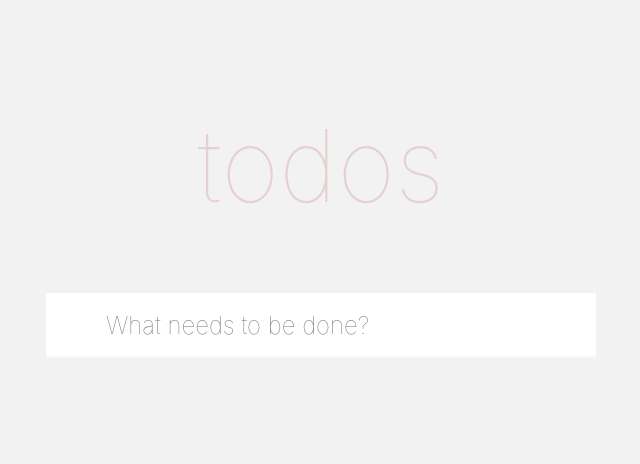
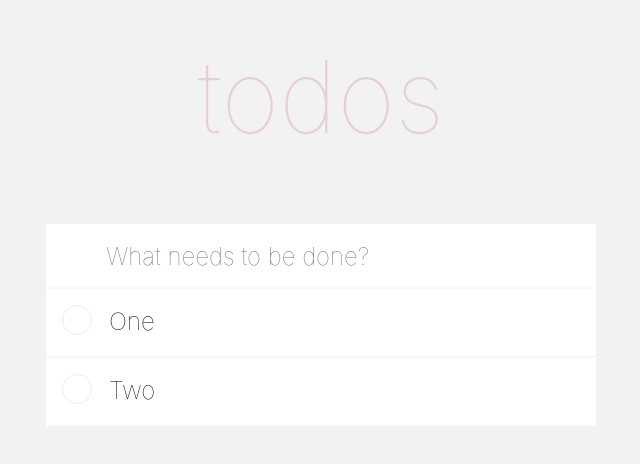
Before and after one commit to MuhTimur/modica, a React (Create React App) app: page / in a window 1280 px wide. Shown: the part 202-666 px from the top of the page, without its empty margins (319-959 px from the left). Built offline with nearby package versions, Linux system fonts and the light colour scheme.

Commit message:
Add ability to create new items

```diff
--- a/src/components/App/App.tsx
+++ b/src/components/App/App.tsx
@@ -1,13 +1,35 @@
+import { useDispatch } from "react-redux";
+import { useSelector } from "react-redux";
+
+import { addTodoItem } from "../../store/actionCreators";
 import Input from "../Input/Input";
+import TodoItem from "../TodoItem/TodoItem";
 import styles from "./styles/App.module.scss";
 
 function App() {
+  const dispatch = useDispatch();
+
+  const onItemAdd = (text: string) => {
+    dispatch(
+      addTodoItem({
+        text,
+      })
+    );
+  };
+
+  const items: readonly ITodoItem[] = useSelector(
+    (state: TodoState) => state.items
+  );
+
   return (
     <div className={styles.app}>
       <header className={styles.appHeader}>
         <h1 className={styles.appHeader}>todos</h1>
       </header>
-      <Input onSubmit={(value: string) => console.log(value)} />
+      <Input onSubmit={(value: string) => onItemAdd(value)} />
+      {items.map((item: ITodoItem) => (
+        <TodoItem key={item.id} item={item} />
+      ))}
     </div>
   );
 }
--- a/src/store/actionCreators.ts
+++ b/src/store/actionCreators.ts
@@ -6,5 +6,5 @@ export function addTodoItem(item: ITodoItem) {
     item,
   };
 
-  return (dispatch: DispatchType) => dispatch(action);
+  return action;
 }
--- a/src/store/reducer.ts
+++ b/src/store/reducer.ts
@@ -14,7 +14,7 @@ const reducer = (
   switch (action.type) {
     case actionTypes.ADD_TODO_ITEM:
       const newItem: ITodoItem = {
-        id: state.items.length,
+        id: state.items.length + 1,
         text: action.item.text,
         isCrossed: false,
       };
@@ -22,6 +22,9 @@ const reducer = (
         ...state,
         items: state.items.concat(newItem),
       };
+
+    // case actionTypes.CROSS_TODO_ITEM:
+    //
   }
   return state;
 };
--- a/src/type.d.ts
+++ b/src/type.d.ts
@@ -1,7 +1,7 @@
 interface ITodoItem {
-  id: number;
+  id?: number;
   text: string;
-  isCrossed: boolean;
+  isCrossed?: boolean;
 }
 
 type TodoState = {
```
